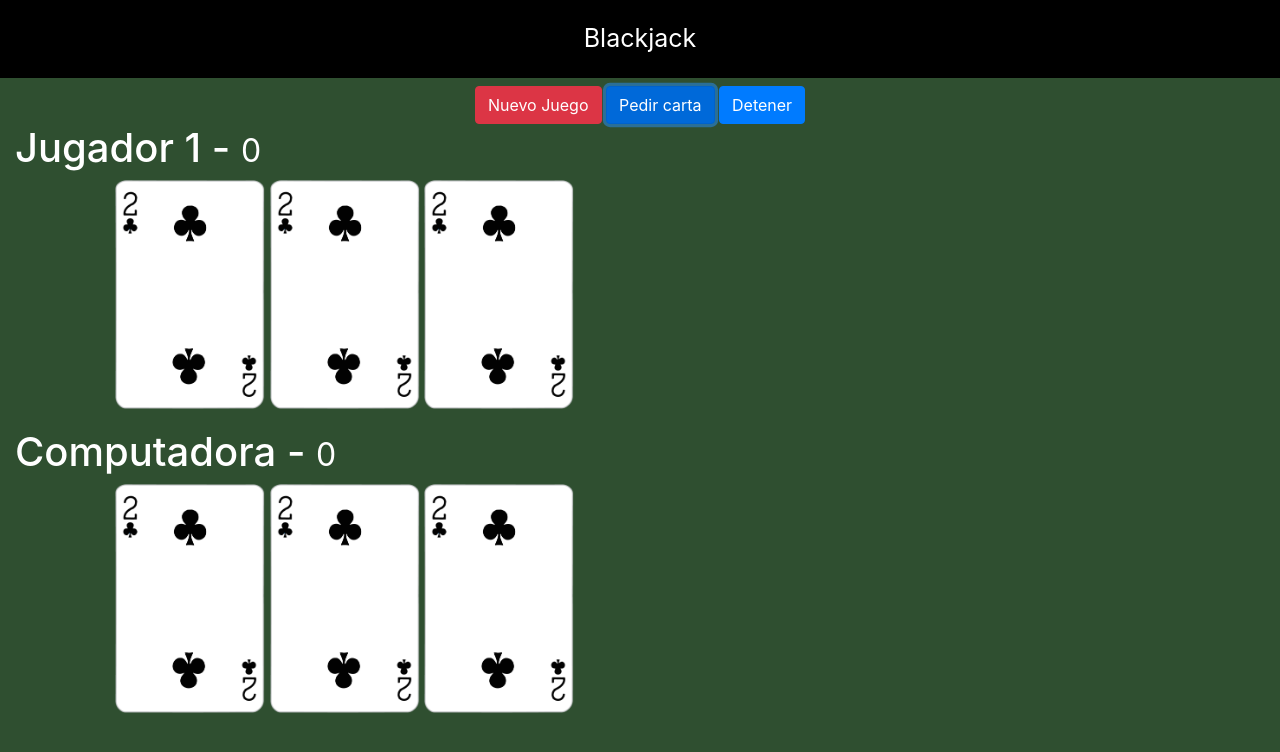
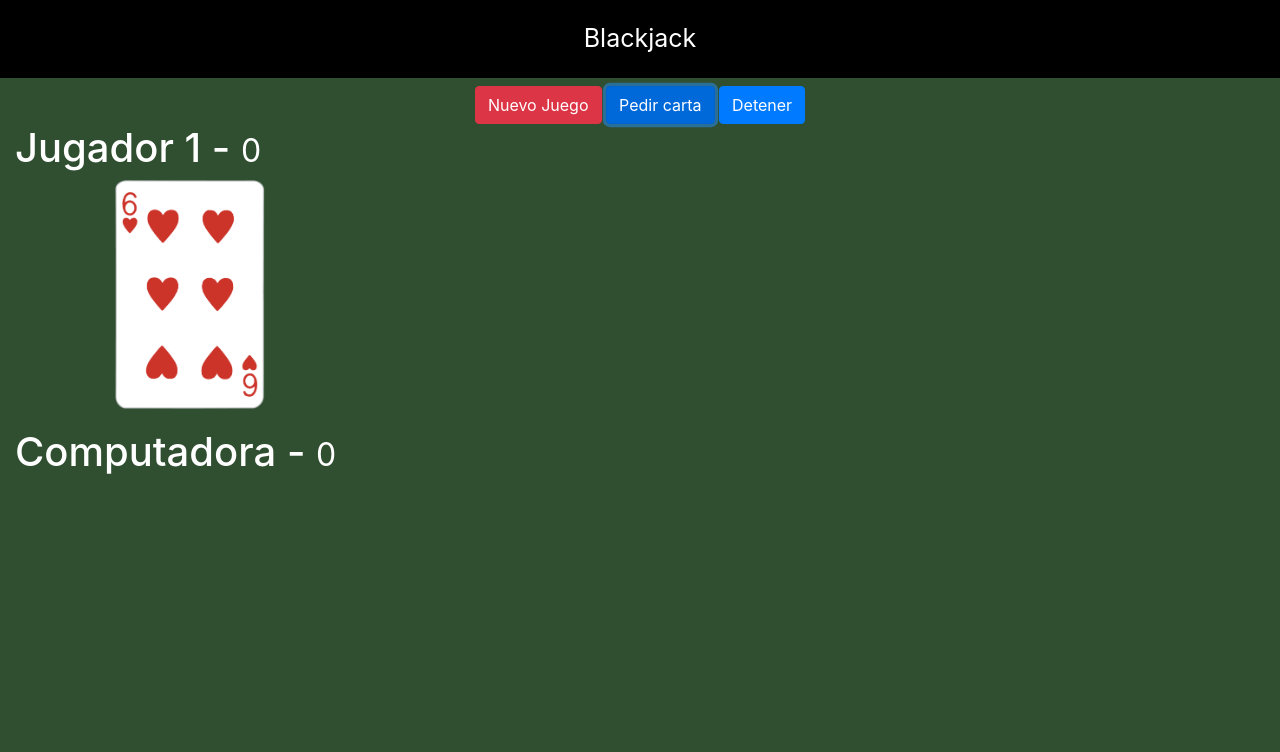
Before and after one commit to cmardom/cartasJS, a plain HTML site: page index.html in a window 1280 px wide. Both pictures are taken after a click on the button "Pedir carta". Drawn offline with nearby package versions, Linux system fonts and the light colour scheme.

Commit message:
+generar baraja +generar carta +repartir carta

```diff
--- a/assets/js/juego.js
+++ b/assets/js/juego.js
@@ -6,17 +6,63 @@
  */
 
 // javascriptYDOM, ej3
+// const palos  = ["C", "D", "H", "S"];
+const valorFiguras = 10;
+const valorAce     = 11;
 
-    document.addEventListener("DOMContentLoaded", function()){
-        const palos = ["C", "D", "H", "S"];
-        const valor = [2, 3, 4, 5, 6, 7, 8, 9, 10];
-        const JQA = [10, 11];
-        const cartas = [palos, valor, JQA];
-        const jugadorCartas = document.getElementById("jugador-cartas");
-    // array para J, Q, A
-        for (const imagePath of cartas){
-            const img = document.createElement("img");
-            img.src = imagePath;
-            jugadorCartas.append(img);
+const rutaCartas   = 'assets/cartas/';
+const extension    = 'png';
+
+let cartasJugador     = [];
+let cartasComputadora = [];
+
+const baraja = generarBaraja();
+
+document.addEventListener("DOMContentLoaded", function() {
+
+    const jugadorCartas = document.getElementById('jugador-cartas');
+    const computadoraCartas = document.getElementById('computadora-cartas');
+    const btnNuevo = document.getElementById('btnNuevo');
+    const btnPedir = document.getElementById('btnPedir');
+    const btnDetener = document.getElementById('btnDetener');
+
+    btnPedir.addEventListener('click', function () {
+        repartirCarta(baraja.shift(), cartasJugador, jugadorCartas);
+        // repartirCarta(baraja.shift(), cartasComputadora, computadoraCartas);
+    });
+})
+
+function generarBaraja(a = true){
+    const palos       = "CDHS".split('');
+    const figuras      = "JQK".split('');
+    const ace         = "A";
+    const cartaMinima = 2;
+    const cartaMaxima = 10;
+
+    let baraja = [];
+
+    for(const palo of palos){
+        for(let carta = cartaMinima; carta <= cartaMaxima; carta++){
+            baraja.push(carta+palo);
         }
+        for(const figura of figuras){
+            baraja.push(figura+palo);
+        }
+        baraja.push(ace+palo);
+    }
+
+    return _.shuffle(baraja);
 }
+
+function generarElementoCarta(carta){
+    const img = document.createElement('img');
+    img.src = rutaCartas + carta + '.' + extension;
+    img.classList.add('carta');
+    return img;
+}
+
+function repartirCarta(carta, quien, contenedorCartas){
+    quien.push(carta);
+
+    contenedorCartas.append(generarElementoCarta(carta));
+}
--- a/index.html
+++ b/index.html
@@ -30,11 +30,7 @@
     <div class="col">
 
         <h1>Jugador 1 - <small>0</small></h1>
-        <div id="jugador-cartas">
-            <img class="carta" src="assets/cartas/2C.png">
-            <img class="carta" src="assets/cartas/2C.png">
-            <img class="carta" src="assets/cartas/2C.png">
-        </div>
+        <div id="jugador-cartas"></div>
 
     </div>
 </div>
@@ -45,9 +41,6 @@
         <h1>Computadora - <small>0</small></h1>
         <div id="computadora-cartas">
             <!-- <img class="carta" src="assets/cartas/3C.png"> -->
-            <img class="carta" src="assets/cartas/2C.png">
-            <img class="carta" src="assets/cartas/2C.png">
-            <img class="carta" src="assets/cartas/2C.png">
         </div>
 
     </div>
```
